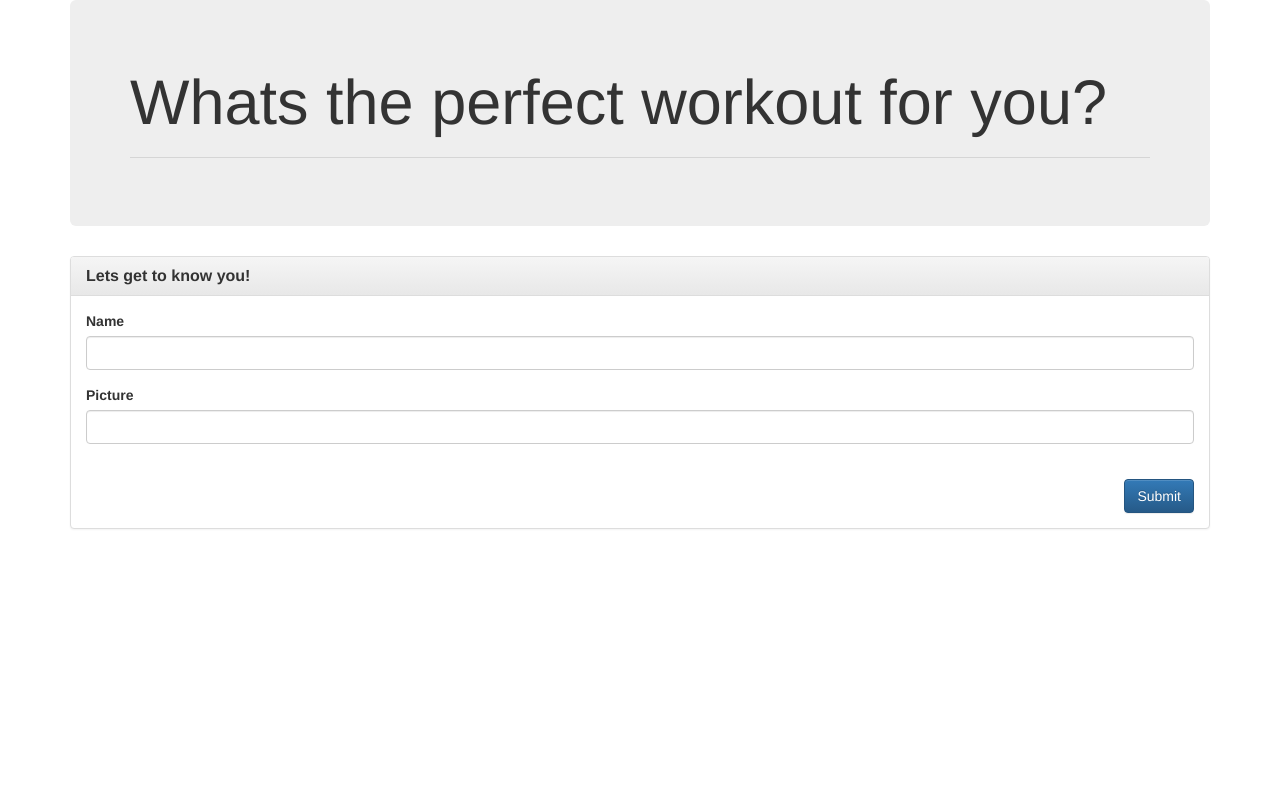
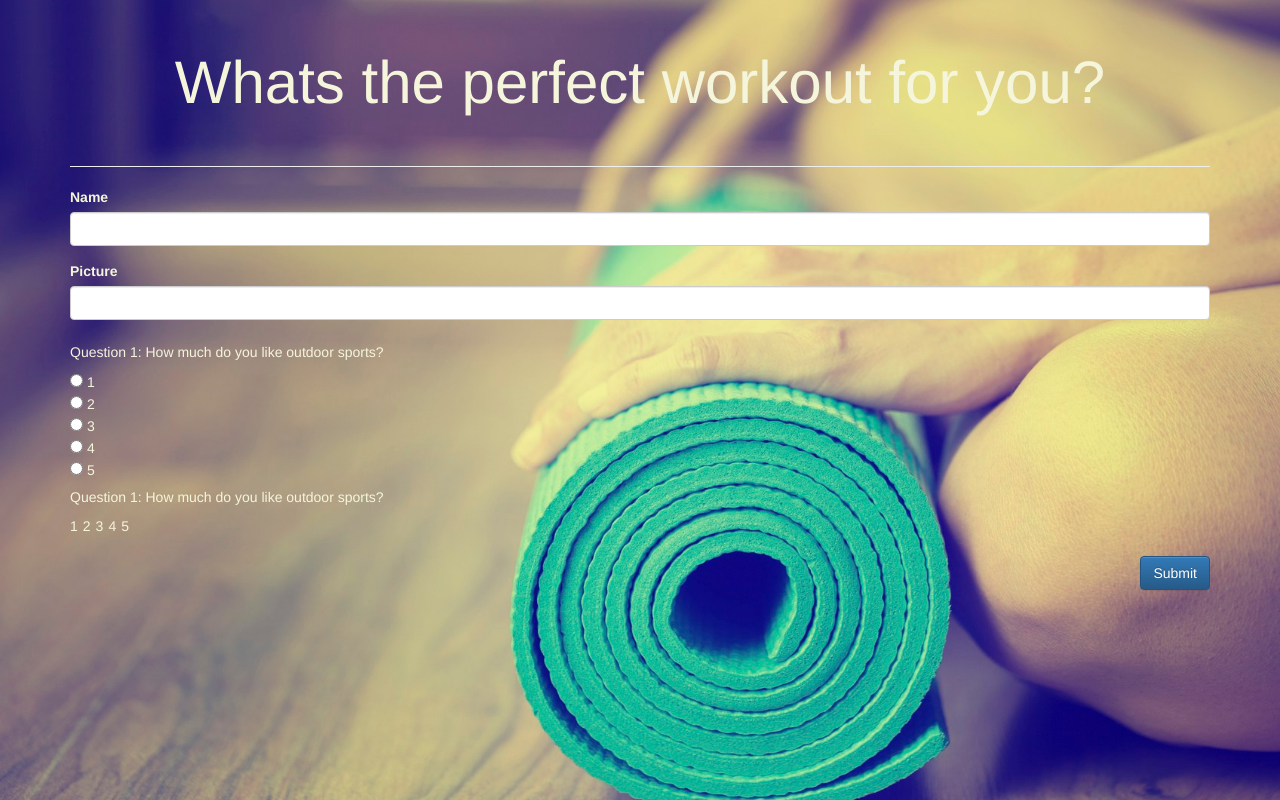
Before and after one commit to shivjisakina/WorkoutFinder, a website: page app/public/survey.html in a window 1280 px wide. Drawn offline with nearby package versions, Linux system fonts and the light colour scheme.

```diff
--- a/app/public/style.css
+++ b/app/public/style.css
@@ -0,0 +1,10 @@
+h1 {
+    font-size: 60px;
+    padding: 30px;
+}
+
+body {
+    background-image: url(../data/background.png);
+    background-size: cover;
+    color: beige;
+}
--- a/app/public/survey.html
+++ b/app/public/survey.html
@@ -16,12 +16,14 @@
     <!--Latest compiled and minified JavaScript-->
     <script src="https://maxcdn.bootstrapcdn.com/bootstrap/3.3.7/js/bootstrap.min.js" integrity="sha384-Tc5IQib027qvyjSMfHjOMaLkfuWVxZxUPnCJA7l2mCWNIpG9mGCD8wGNIcPD7Txa" crossorigin="anonymous"></script>
 
+    <!--Linking css stylesheet-->
+    <link rel="stylesheet" type="text/css" href="style.css"/>
 </head>
 <body>
 
     <div class="container">
 
-        <div class="jumbotron">
+        <div class="text-center" id="title">
             <h1>Whats the perfect workout for you?</h1>
             <hr>
         </div>
@@ -30,13 +32,6 @@
 
             <div class="col-lg-12">
 
-                <div class="panel panel-default">
-
-                    <div class="panel-heading">
-                        <h3 class="panel-title"><strong>Lets get to know you!</strong></h3>
-                    </div>
-
-                    <div class="panel-body">
 
                     <form action="/survey" method="POST" role="form">
 
@@ -49,6 +44,26 @@
                             <label for="role">Picture</label>
                             <input type="text" class="form-control" id="role">
                         </div>
+
+                        <fieldset class="question">
+                            <h5>Question 1: How much do you like outdoor sports?</h5>
+                            <input type="radio" name="answer1" value="1"> 1 <br>
+                            <input type="radio" name="answer2" value="2"> 2 <br>
+                            <input type="radio" name="answer3" value="3"> 3 <br>
+                            <input type="radio" name="answer4" value="4"> 4 <br>
+                            <input type="radio" name="answer4" value="5"> 5 <br>
+                        </fieldset>
+
+                        <fieldset class="question">
+                            <h5>Question 1: How much do you like outdoor sports?</h5>
+                            <div class="btn-toolbar" role="toolbar" aria-label="...">
+                            <div class="btn-group" role="group" aria-label="1">1</div>
+                            <div class="btn-group" role="group" aria-label="2">2</div>
+                            <div class="btn-group" role="group" aria-label="3">3</div>
+                            <div class="btn-group" role="group" aria-label="4">4</div>
+                            <div class="btn-group" role="group" aria-label="5">5</div>
+                            </div>
+                        </fieldset>
 
                     </form>
 
@@ -64,9 +79,6 @@
 
     </div>
 
-        </div>
+</body>
 
-    </div>
-
-</body>
 </html>
```
Also changed, not shown: app/data/workouts.js (+11 -11 lines), app/public/home.html (+1 -1 lines), app/data/background.png (added), 1 other file. Lines whose indentation alone changed are shown as unchanged.
